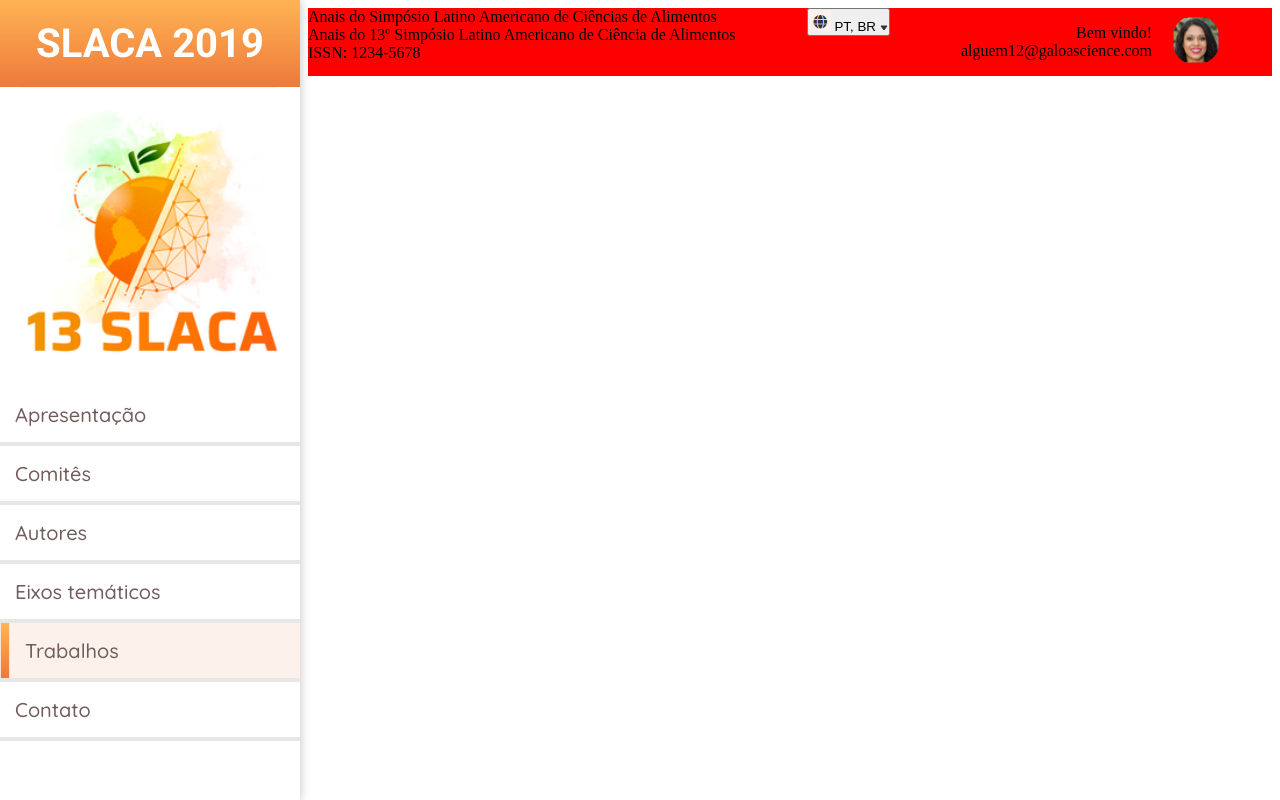
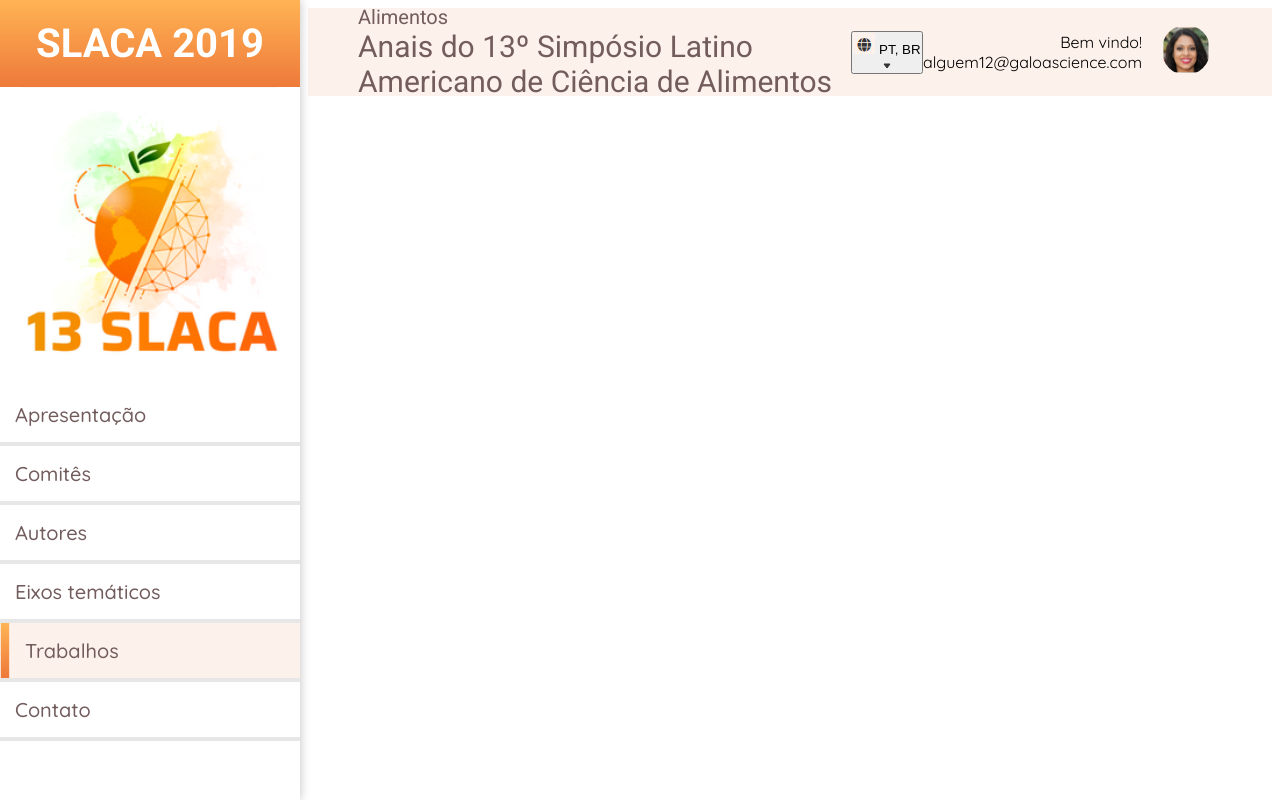
Before and after one commit to GuiPolezi/exercicios-2024, an Angular app: page / in a window 1280 px wide. Built offline with nearby package versions, Linux system fonts and the light colour scheme.

Commit message:
frases header feito

```diff
--- a/src/app/app.component.html
+++ b/src/app/app.component.html
@@ -1,3 +1,11 @@
+<!DOCTYPE html>
+<html lang="en">
+<head>
+  <meta charset="UTF-8">
+  <meta name="viewport" content="width=device-width, initial-scale=1.0">
+  <title>Chuva - Exercicio</title>
+</head>
+<body>
   <aside class="sidemenu">
     <div>
       <h1>SLACA 2019</h1>
@@ -46,7 +54,7 @@
     <header>
       <div class="frases">
         <p>Anais do Simpósio Latino Americano de Ciências de Alimentos </p>
-      <p>Anais do 13º Simpósio Latino Americano de Ciência de Alimentos </p>
+        <p style="font-size: 30px;">Anais do 13º Simpósio Latino Americano de Ciência de Alimentos </p>
         <p>ISSN: 1234-5678</p>
       </div>
 
@@ -90,3 +98,5 @@
 
 
   </main>
+</body>
+</html>
--- a/src/app/app.component.scss
+++ b/src/app/app.component.scss
@@ -64,17 +64,30 @@
 .main header {
   display: flex;
   justify-content: space-between;
-  background-color: red;
-  margin: 0;
+  background: #FDF1EB;
   height: 68px;
+  align-items: center;
+  padding: 10px;
 }
 
+.main header .frases {
+  width: 60%;
+  font-size: 20px;
+  margin-left: 40px;
+  color: #725C5C;
+  font-family: "Roboto", sans-serif;
+}
+
+.main header .botao {
+  align-items: center;
+}
 
 
 .main header .login {
   display: flex;
   gap: 20px;
   align-items: center;
+  font-family: "Quicksand", sans-serif;
 }
 
 .main header .login .image-logo {
```
Lines whose indentation alone changed are shown as unchanged.
